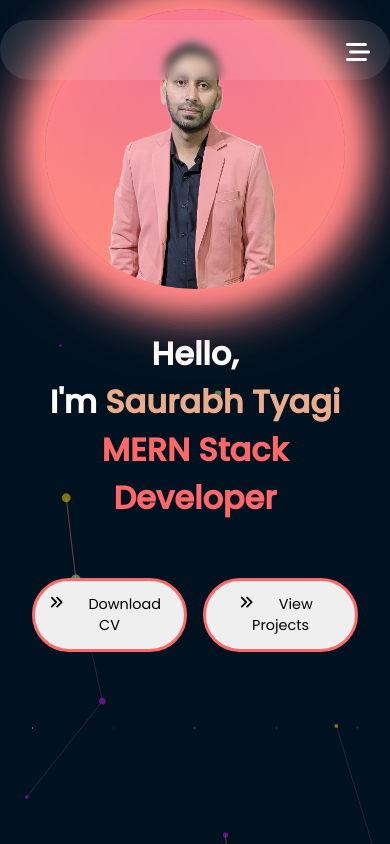
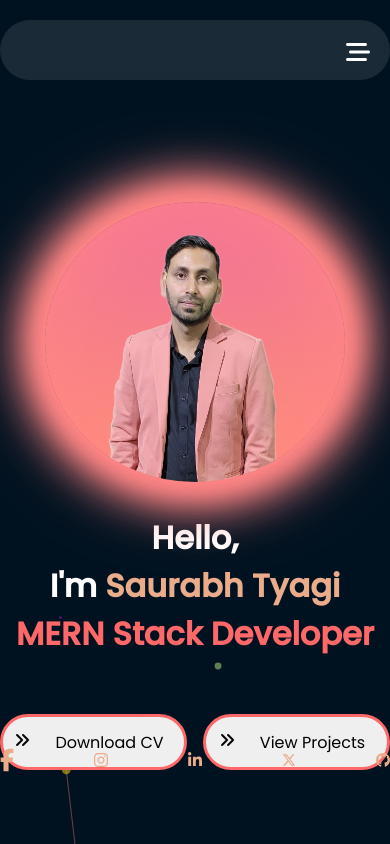
Before and after one commit to SAURABHTY01/personal-portfolio, a React (Create React App) app: page / in a window 390 px wide. Shown: the top 844 px of the page. Built offline with nearby package versions, Linux system fonts and the light colour scheme.

Commit message:
initial commit

```diff
--- a/src/style/main.css
+++ b/src/style/main.css
@@ -363,7 +363,7 @@
     width: 100%;
     flex-direction: column;
     align-items: center;
-    padding-top: 8rem;
+    padding-top: 25rem;
   }
   .home-content {
     flex-direction: column-reverse;
@@ -421,6 +421,7 @@
   .exp-section {
     display: flex;
     flex-direction: column;
+    overflow-x: hidden;
   }
 
   .vertical-timeline {
@@ -438,33 +439,7 @@
 }
 
 /* Mobile Media Query */
-@media only screen and (max-width: 799px) {
-  .home-content {
-    padding: 2rem;
-  }
 
-  .social-icons {
-    margin-top: 1.5rem;
-  }
-
-  .buttons button {
-    font-size: 0.9rem; /* Adjust button font size for better fit on smaller screens */
-  }
-
-  .profile-image {
-    order: -1; /* Move the profile image to the top */
-  }
-
-  .profile-image img {
-    width: 250px; /* Adjust the width for better responsiveness */
-    height: 250px; /* Adjust the height for better responsiveness */
-    object-fit: cover;
-  }
-
-  .exp-section {
-    overflow-x: hidden;
-  }
-}
 
 /* @keyframes pulse {
     0% { box-shadow:0 0 8px #FF6868, inset 0 0 8px #FF6868; }
--- a/src/style/navbar.css
+++ b/src/style/navbar.css
@@ -85,11 +85,14 @@
   cursor: pointer;
 }
 
-@media only screen and (max-width: 767px) {
+@media only screen and (max-width: 800px) {
   .navbar {
-    flex-direction: column;
     align-items: center;
-    width: inherit;
+    justify-content: center;
+    width: 100%;
+    left: 0;
+    transform: none;
+    margin: 0 auto;
   }
 
   .menu-icon {
```
